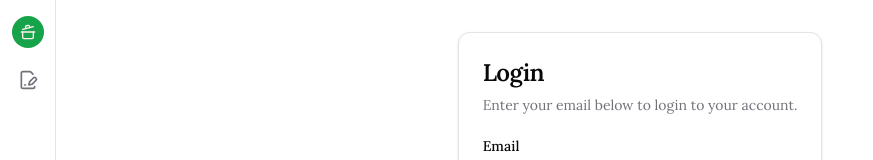
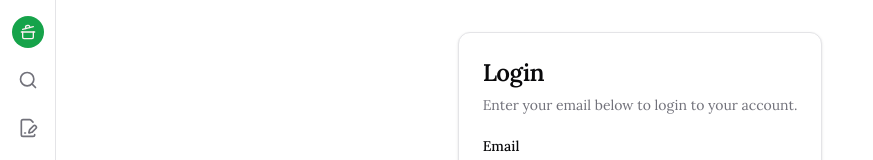
Before and after one commit to avborup/let-him-cook, a Next.js app: page /login in a window 1280 px wide. Shown: the top 160 px of the page, without its empty margins (0-873 px from the left). Built offline with nearby package versions, Linux system fonts and the light colour scheme; no server answers.

Commit message:
Add button to trigger search window

```diff
--- a/components/navbar/index.tsx
+++ b/components/navbar/index.tsx
@@ -25,6 +25,7 @@ export default function NavBar() {
           </TooltipTrigger>
           <TooltipContent side="right">Home</TooltipContent>
         </Tooltip>
+        <TriggerSearchButton />
         <Tooltip>
           <TooltipTrigger asChild>
             <Link
--- /dev/null
+++ b/components/navbar/search-button.tsx
@@ -0,0 +1,41 @@
+"use client";
+
+import { Search } from "lucide-react";
+
+import {
+  Tooltip,
+  TooltipContent,
+  TooltipTrigger,
+} from "@/components/ui/tooltip";
+import { TooltipProvider } from "@radix-ui/react-tooltip";
+
+export default function TriggerSearchButton() {
+  const onSearchClick = () => {
+    document.dispatchEvent(
+      new KeyboardEvent("keydown", { key: "k", metaKey: true }),
+    );
+  };
+
+  return (
+    <TooltipProvider delayDuration={100}>
+      <Tooltip>
+        <TooltipTrigger asChild>
+          <span
+            onClick={onSearchClick}
+            className="cursor-pointer flex h-9 w-9 items-center justify-center rounded-lg text-muted-foreground transition-colors hover:text-foreground md:h-8 md:w-8"
+          >
+            <Search className="h-5 w-5" />
+            <span className="sr-only">Search</span>
+          </span>
+        </TooltipTrigger>
+        <TooltipContent side="right">
+          Search (shortcut:{" "}
+          <kbd className="pointer-events-none inline-flex h-5 select-none items-center gap-1 rounded border bg-muted px-1.5 font-mono text-[10px] font-medium text-muted-foreground opacity-100">
+            <span className="text-xs">⌘</span>K
+          </kbd>
+          )
+        </TooltipContent>
+      </Tooltip>
+    </TooltipProvider>
+  );
+}
```
